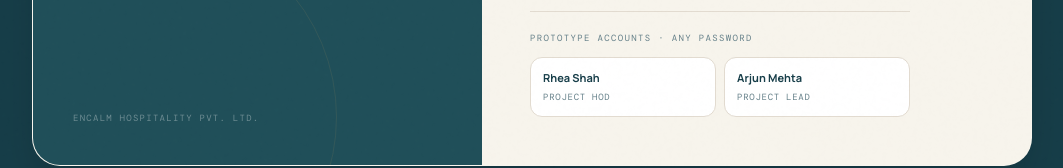
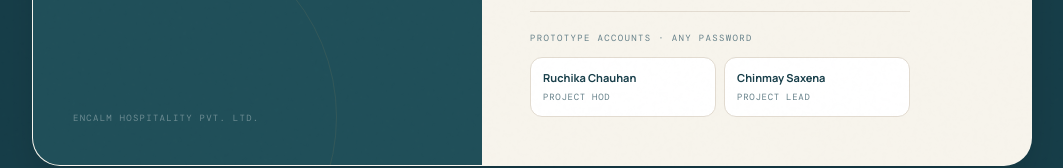
Before and after one commit to digitalintern123/Project-Dashboard, a React (Vite) app: page / in a window 1280 px wide. Shown: the part 563-731 px from the top of the page, without its empty margins (108-1171 px from the left). Built offline with nearby package versions, Linux system fonts and the light colour scheme.

Commit message:
Update login screen names

```diff
--- a/src/pages/login.tsx
+++ b/src/pages/login.tsx
@@ -59,8 +59,8 @@ export default function Login() {
             <div className="mt-8 border-t border-border pt-5">
               <p className="font-mono text-[9px] uppercase tracking-[.15em] text-muted-foreground">Prototype accounts · any password</p>
               <div className="mt-3 grid gap-2 sm:grid-cols-2">
-                <button type="button" onClick={() => { setEmail('hod@encalm.com'); setPassword('encalm'); }} className="rounded-xl border border-border bg-white p-3 text-left hover:border-[#c9a04e]"><span className="block text-[11px] font-bold text-[#173e49]">Rhea Shah</span><span className="mt-1 block font-mono text-[9px] uppercase tracking-[.08em] text-muted-foreground">Project HOD</span></button>
-                <button type="button" onClick={() => { setEmail('lead@encalm.com'); setPassword('encalm'); }} className="rounded-xl border border-border bg-white p-3 text-left hover:border-[#c9a04e]"><span className="block text-[11px] font-bold text-[#173e49]">Arjun Mehta</span><span className="mt-1 block font-mono text-[9px] uppercase tracking-[.08em] text-muted-foreground">Project Lead</span></button>
+                <button type="button" onClick={() => { setEmail('hod@encalm.com'); setPassword('encalm'); }} className="rounded-xl border border-border bg-white p-3 text-left hover:border-[#c9a04e]"><span className="block text-[11px] font-bold text-[#173e49]">Ruchika Chauhan</span><span className="mt-1 block font-mono text-[9px] uppercase tracking-[.08em] text-muted-foreground">Project HOD</span></button>
+                <button type="button" onClick={() => { setEmail('lead@encalm.com'); setPassword('encalm'); }} className="rounded-xl border border-border bg-white p-3 text-left hover:border-[#c9a04e]"><span className="block text-[11px] font-bold text-[#173e49]">Chinmay Saxena</span><span className="mt-1 block font-mono text-[9px] uppercase tracking-[.08em] text-muted-foreground">Project Lead</span></button>
               </div>
             </div>
           </div>
```
